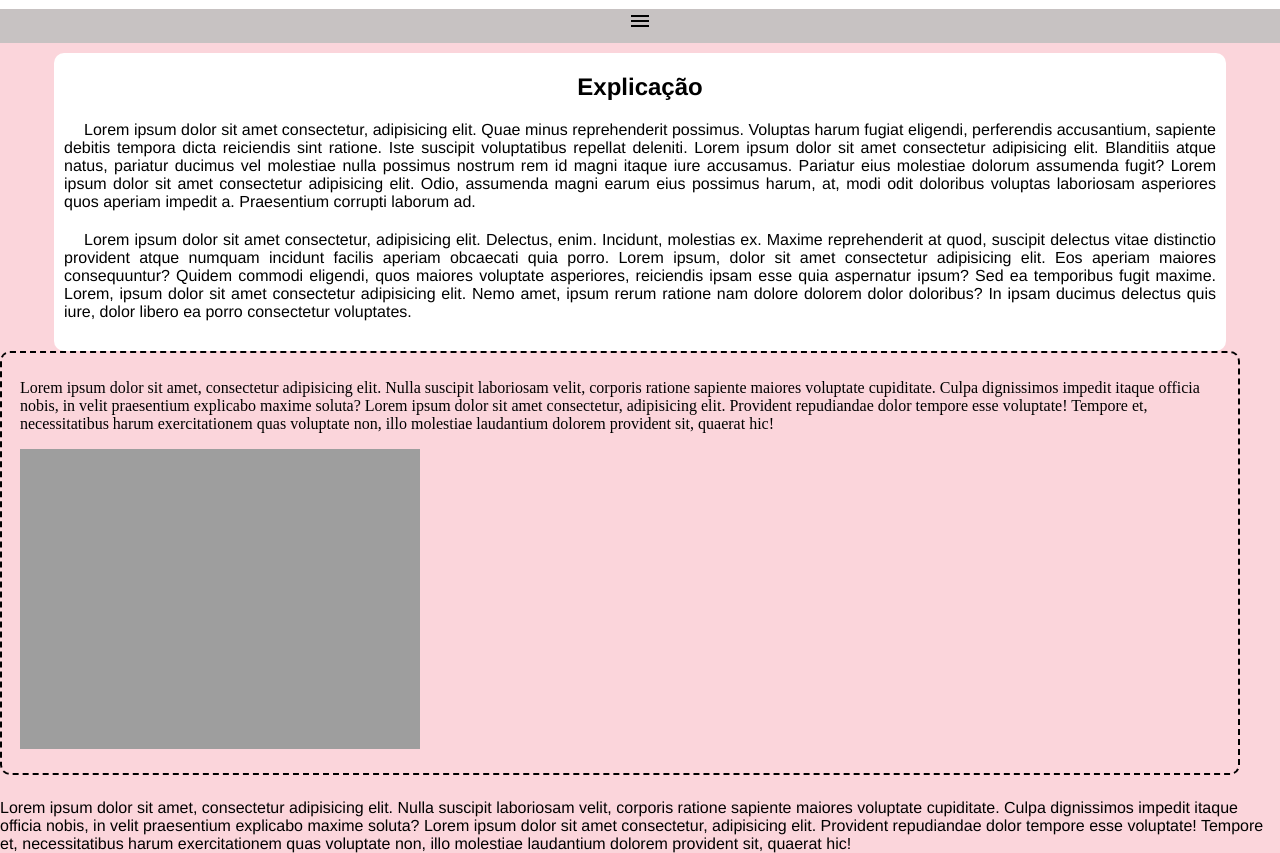
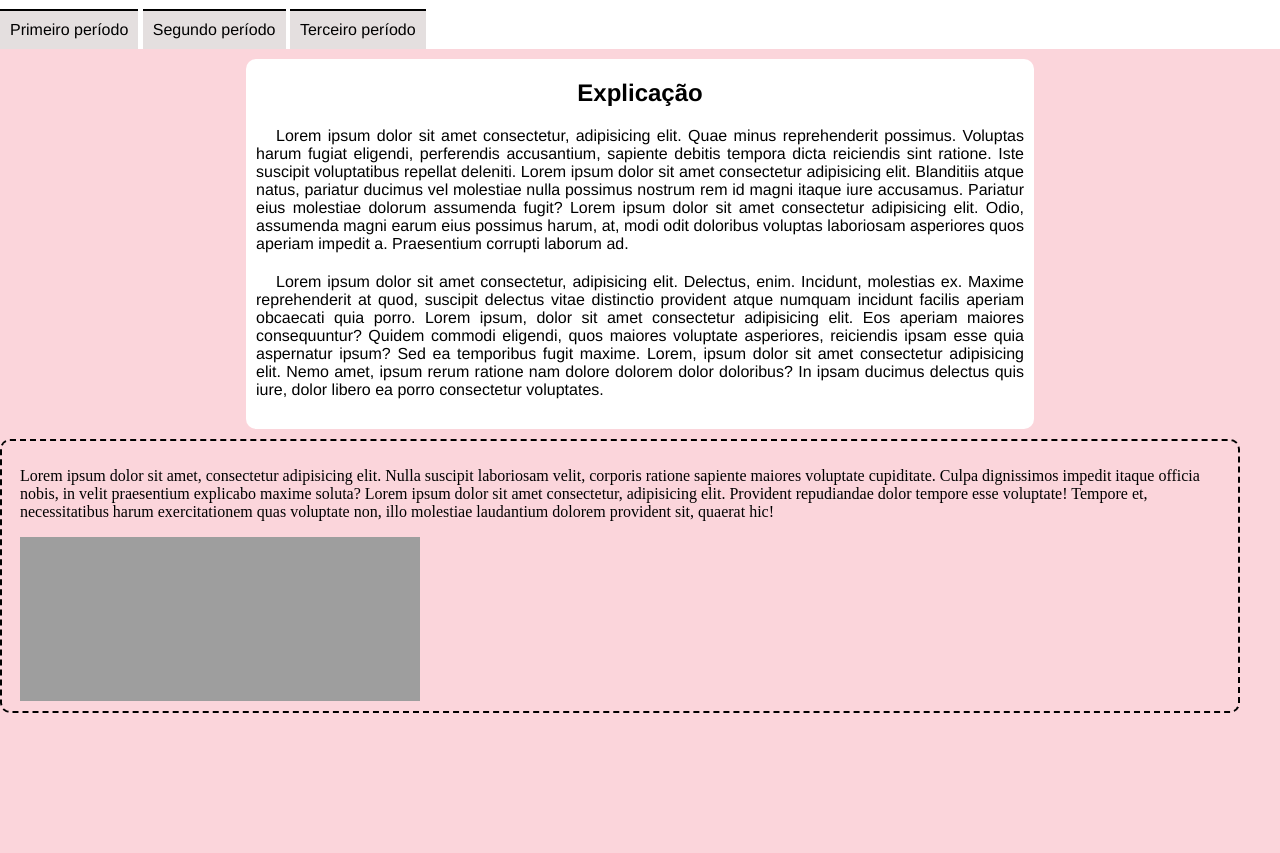
Before and after one commit to Alvessamara/html-css, a plain HTML site: page ex011/iframe002.html in a window 1280 px wide. Shown: the part 48-901 px from the top of the page. After the commit the page ends 800 px from the top, so only its background shows below. Drawn offline with Linux system fonts and the light colour scheme.

Commit message:
novas midias

```diff
--- /dev/null
+++ b/ex011/estilos/media.query.css
@@ -0,0 +1,22 @@
+@charset "UTF-8";
+
+@media screen and (min-width: 768px) {
+    i#icon{
+        display: none;
+    }
+
+    menu{
+        display: block;
+    }
+
+    menu > ul> li{
+        display: inline-block;
+
+    }
+
+    main{
+        width: 768px;
+    }
+
+
+}
--- a/ex011/iframe002.html
+++ b/ex011/iframe002.html
@@ -6,8 +6,9 @@
     <title>Testando iframe 002</title>
     <link rel="stylesheet" href="style.css">
     <link href="https://fonts.googleapis.com/icon?family=Material+Icons"rel="stylesheet" >
+    <link rel="stylesheet" href="estilos/media.query.css">
 </head>
-<body>
+<body onresize="Tamanho()">
     <header>
       <h1>Faça uma escolha</h1>
       <i id="icon" class="material-icons" onclick="clikMenu()">menu</i>
@@ -47,11 +48,16 @@ Lorem ipsum dolor sit amet consectetur, adipisicing elit. Provident repudiandae
         <p>Seu navegador não é compativel com o site</p>
     </iframe>
 
-    <p>Lorem ipsum dolor sit amet, consectetur adipisicing elit. Nulla suscipit laboriosam velit, corporis ratione sapiente maiores voluptate cupiditate. Culpa dignissimos impedit itaque officia nobis, in velit praesentium explicabo maxime soluta?
-    Lorem ipsum dolor sit amet consectetur, adipisicing elit. Provident repudiandae dolor tempore esse voluptate! Tempore et, necessitatibus harum exercitationem quas voluptate non, illo molestiae laudantium dolorem provident sit, quaerat hic!
-    </p>
+
 
     <script>
+        function Tamanho(){
+            if (window.innerWidth >= 768){
+                itens.style.display = 'block'
+            }else{
+                itens.style.display = 'none'
+            }
+        }
         function clikMenu() {
            if (itens.style.display == 'block'){
                itens.style.display = 'none'
--- a/ex011/style.css
+++ b/ex011/style.css
@@ -18,19 +18,19 @@ h1 ,h2{
 
 iframe#tela{
     width: 95vw;
-    height: 400px;
+    height: 250px;
     border: 2px dashed black;
-    margin-bottom: 20px;
-    text-indent: 20px;
+    border-radius: 10px;
     padding: 10px;
     border-radius: 10px;
+    margin-top: 10px;
 }
 
  header{
     background-color: white;
  }
   i#icon{
-    background-color:rgb(199, 194, 194);
+    background-color: rgba(0, 0, 0, 0.299);
     display: block;
     text-align: center;
     padding-bottom: 10px;
@@ -38,12 +38,12 @@ iframe#tela{
   }
 
   i#icon:hover{
-    background-color: rgb(103, 101, 101);
+    background-color: rgb(5, 5, 5);
     color: white;
   }
 
  menu{
-    display: none;
+    display: inline-block;
 
  }
 
```
